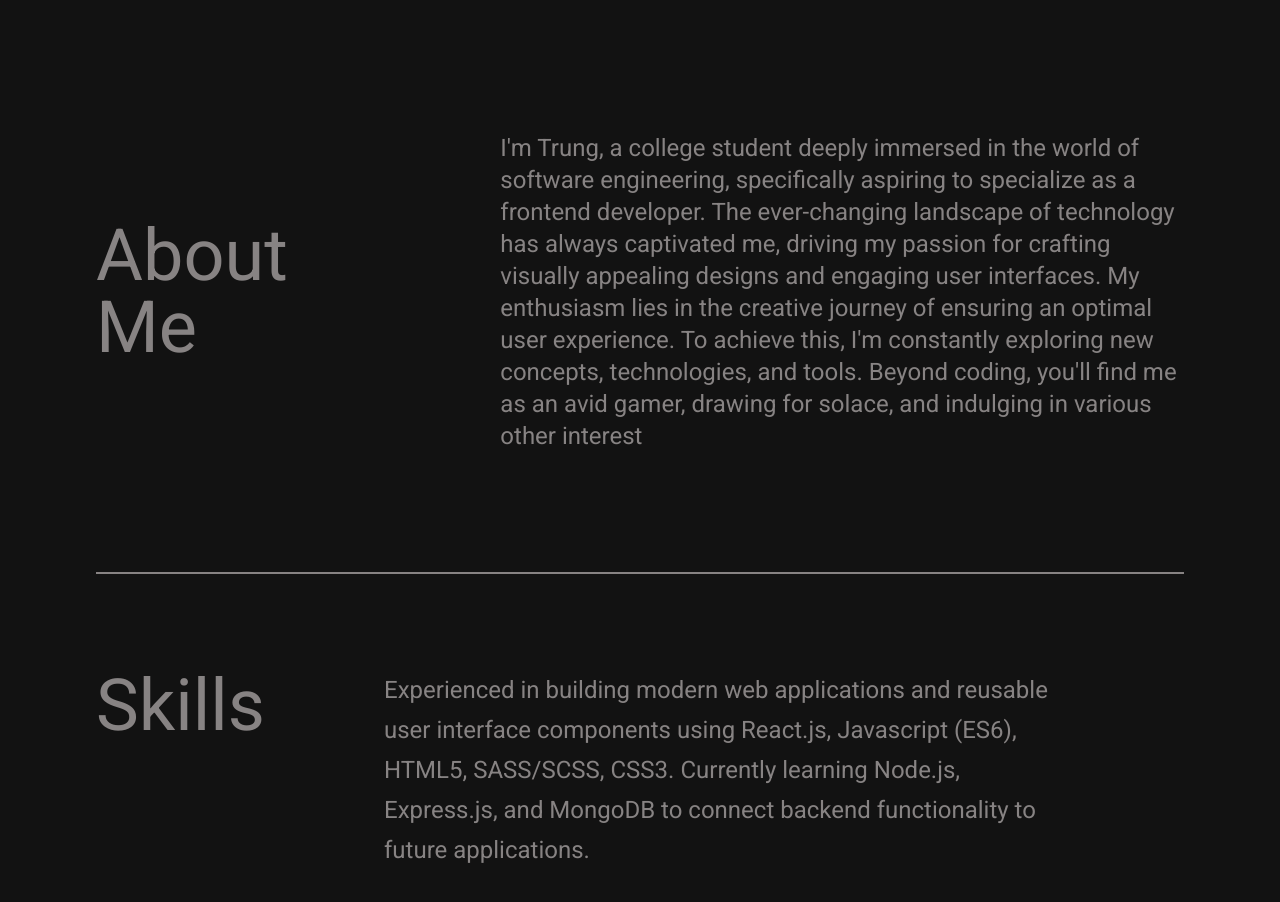
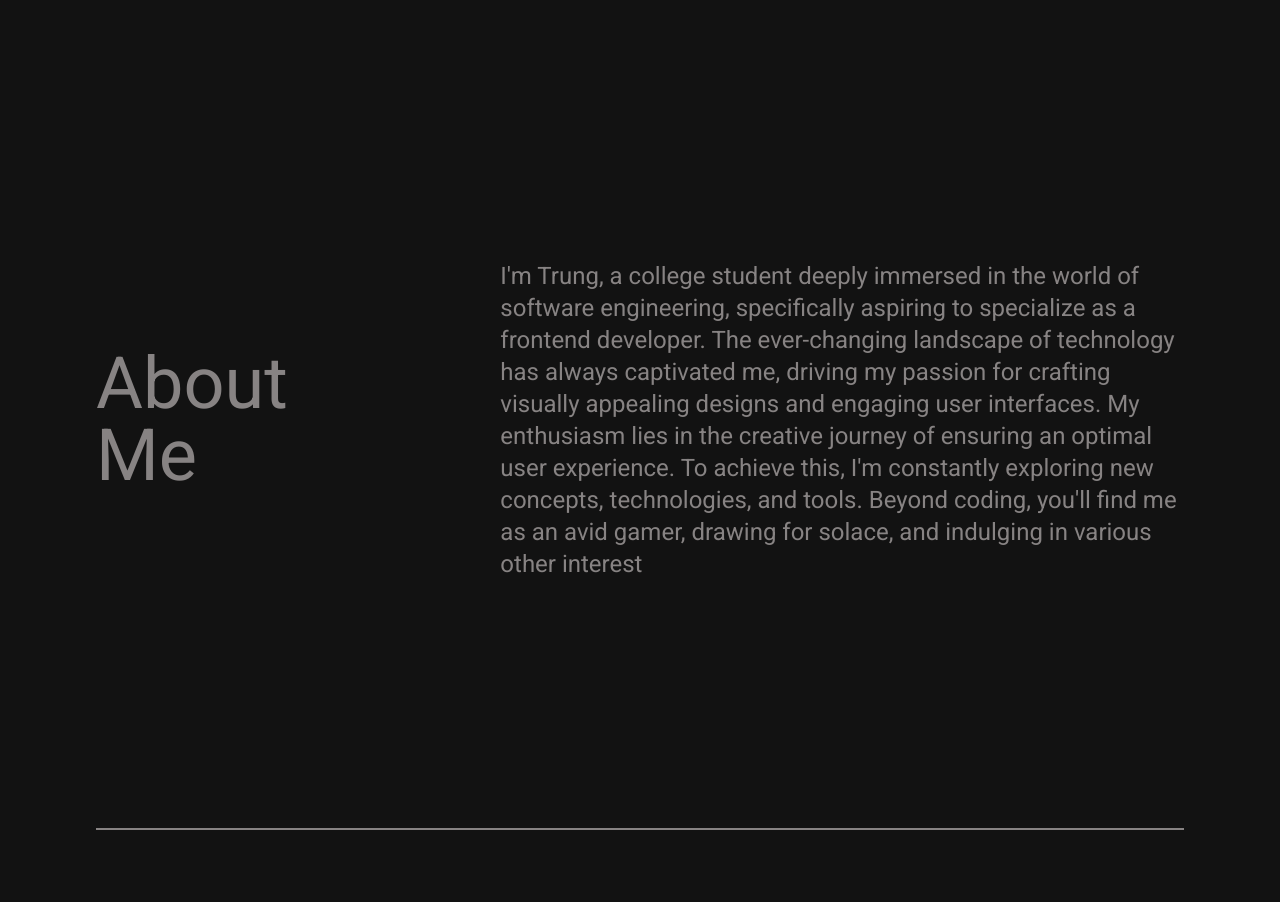
Before and after one commit to htrung11120/portforlio, a React (Vite) app: page / in a window 1280 px wide. Shown: the part 820-1722 px from the top of the page. Built offline with nearby package versions, Linux system fonts and the light colour scheme.

Commit message:
update padding

```diff
--- a/src/Components/BodyContent/AboutMe/Aboutme.jsx
+++ b/src/Components/BodyContent/AboutMe/Aboutme.jsx
@@ -2,7 +2,7 @@ export default function Aboutme({ scrollToAboutMe }) {
   return (
     <div
       ref={scrollToAboutMe}
-      className="my-20 flex  flex-row items-center justify-center gap-48"
+      className="my-20 flex  flex-row items-center justify-center gap-48 py-32"
     >
       <p className=" text-7xl">About Me</p>
       <p className="w-[1000px] text-2xl">
```
